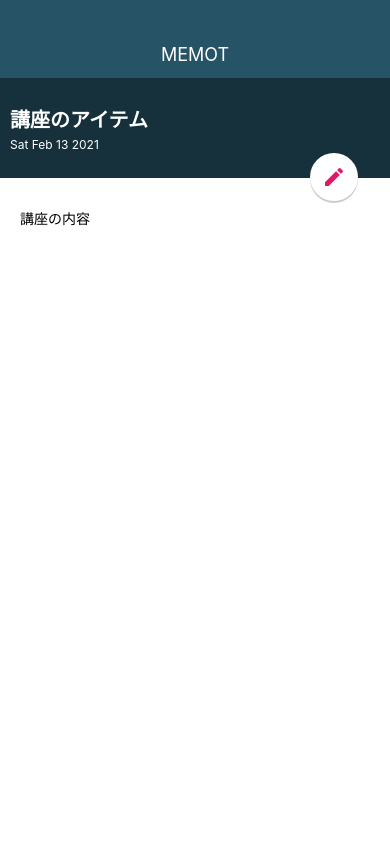
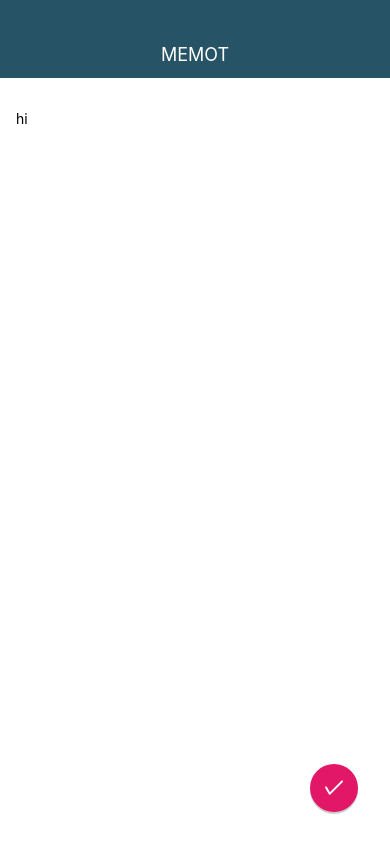
Before and after one commit to mytittyinjp/MemoApp, a React Native app: screen / in a window 390 px wide. Built offline with nearby package versions, Linux system fonts and the light colour scheme.

Commit message:
Create Edit Screen

```diff
--- a/App.tsx
+++ b/App.tsx
@@ -1,7 +1,7 @@
 import React from "react";
 import { StyleSheet, View } from "react-native";
 import Appbar from "./src/components/Appbar";
-import MemoDetailScreen from "./src/screens/MemoDetailScreen";
+import MemoEditScreen from "./src/screens/MemoEditScreen";
 
 const memoDetail = {
   title: "講座のアイテム",
@@ -13,7 +13,8 @@ export default function App() {
   return (
     <View style={styles.container}>
       <Appbar title="MEMOT" />
-      <MemoDetailScreen {...memoDetail} />
+      {/* <MemoDetailScreen {...memoDetail} /> */}
+      <MemoEditScreen />
     </View>
   );
 }
--- a/src/elements/CircleButton.tsx
+++ b/src/elements/CircleButton.tsx
@@ -1,8 +1,8 @@
 import React from "react";
 import { StyleSheet, View, Text } from "react-native";
-import { Entypo, MaterialIcons } from "@expo/vector-icons";
+import { Entypo, MaterialIcons, AntDesign } from "@expo/vector-icons";
 
-type IconNameType = "plus" | "edit";
+type IconNameType = "plus" | "edit" | "check";
 
 type CircleButtonProps = {
   name: IconNameType;
@@ -36,6 +36,8 @@ const CustomIcon: React.FC<CustomIconProps> = (props) => {
       return <Entypo name="plus" size={size} color={color} />;
     case "edit":
       return <MaterialIcons name="edit" size={size} color={color} />;
+    case "check":
+      return <AntDesign name="check" size={size} color={color} />;
   }
 };
 
--- /dev/null
+++ b/src/screens/MemoEditScreen.tsx
@@ -0,0 +1,29 @@
+import React from "react";
+import { StyleSheet, View, TextInput } from "react-native";
+import CircleButton from "../elements/CircleButton";
+
+const MemoEditScreen: React.FC = () => {
+  return (
+    <View style={styles.container}>
+      <TextInput style={styles.memoEditInput} value="hi" multiline />
+      <CircleButton name="check" />
+    </View>
+  );
+};
+
+const styles = StyleSheet.create({
+  container: {
+    flex: 1,
+    width: "100%",
+  },
+  memoEditInput: {
+    flex: 1,
+    paddingTop: 32,
+    paddingLeft: 16,
+    paddingRight: 16,
+    paddingBottom: 16,
+    backgroundColor: "#fff",
+  },
+});
+
+export default MemoEditScreen;
```
